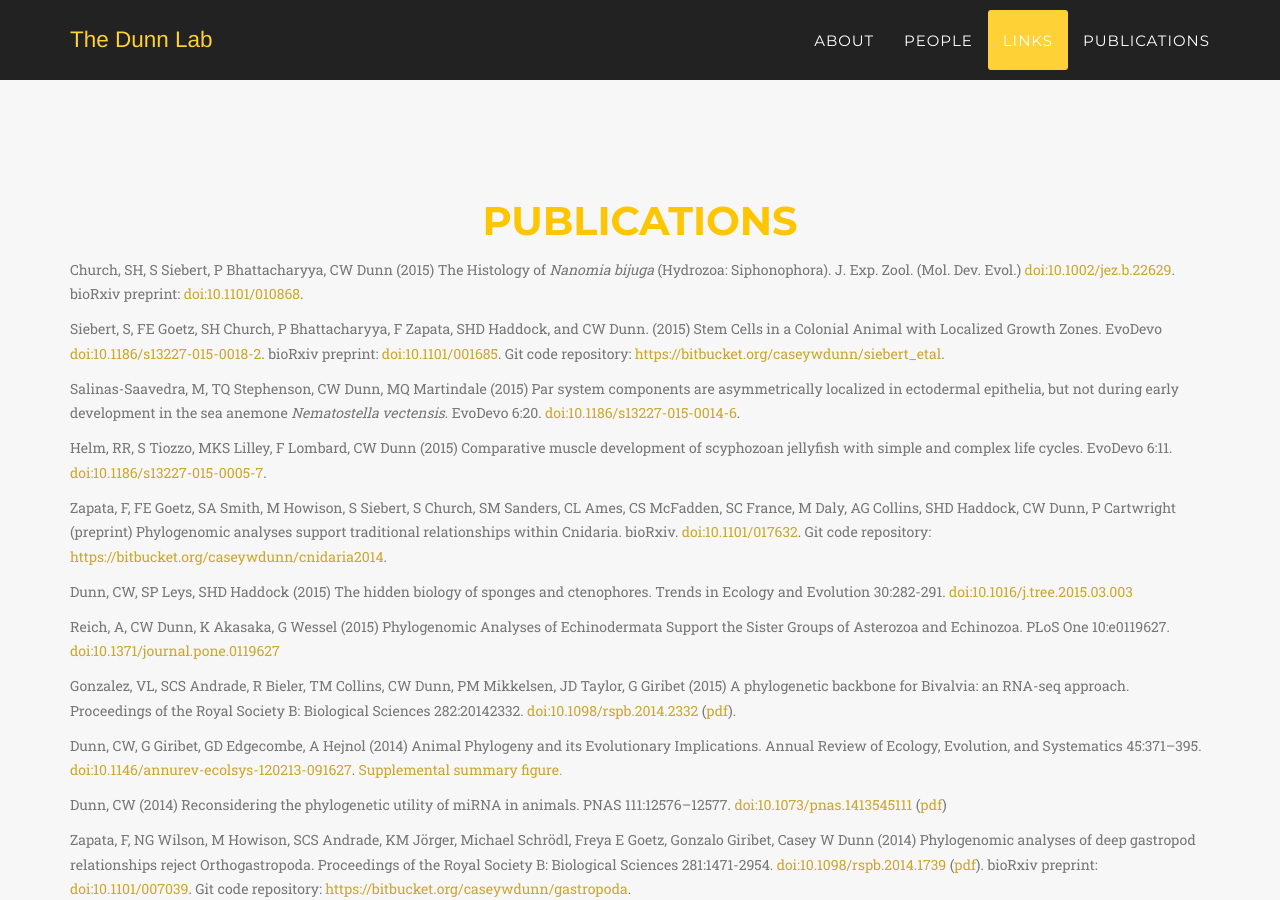
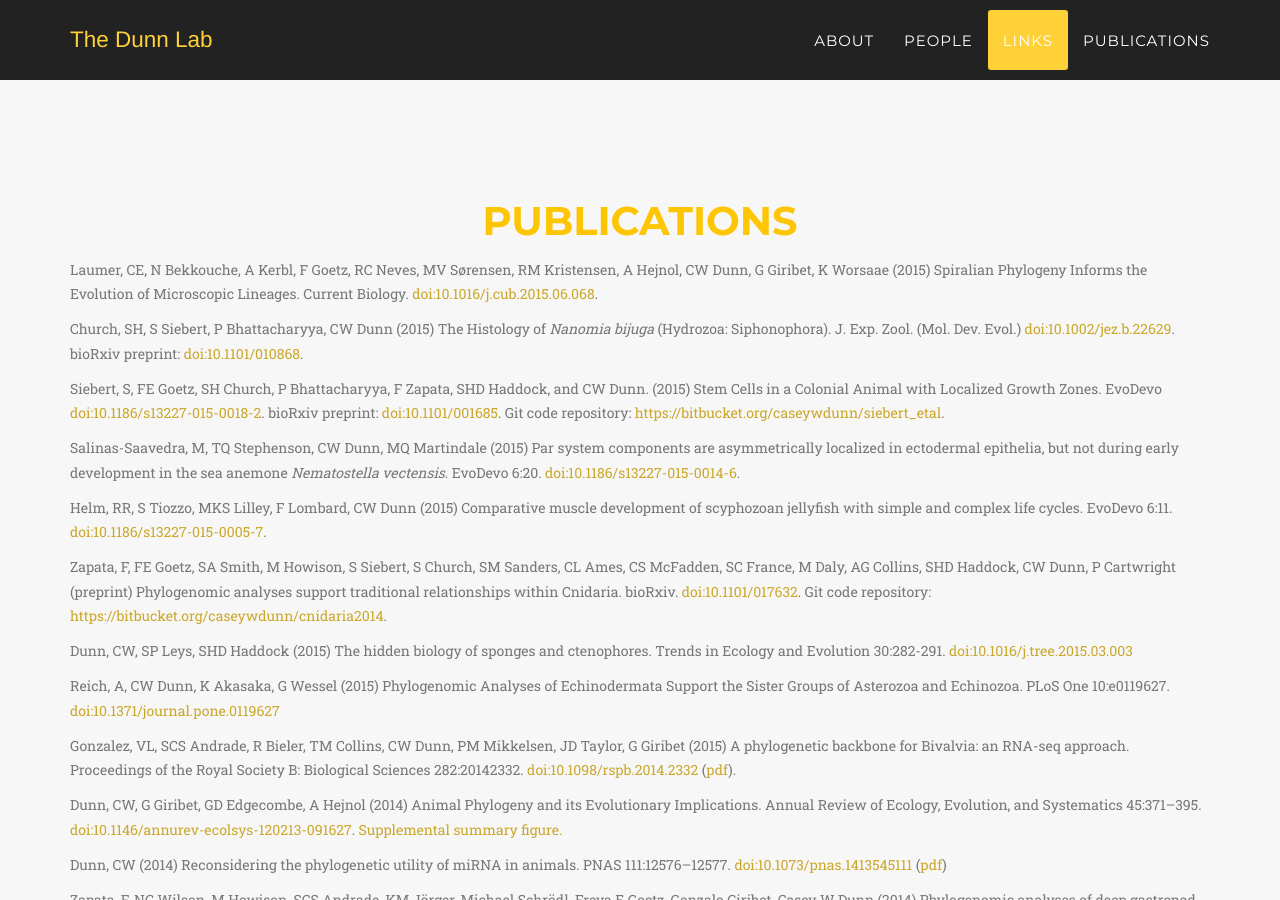
Before and after one commit to caseywdunn/caseywdunn.github.io, a Jekyll site: the page built from index.html, in a window 1280 px wide and 900 px high, scrolled down 7035 px. Built offline with Jekyll 4.4.1, drawn with Linux system fonts in a browser that asks for light colours; some web fonts are replaced.

Commit message:
added pub

```diff
--- a/_includes/publications.html
+++ b/_includes/publications.html
@@ -6,6 +6,10 @@
                     <h2 class="section-heading">Publications</h2>
                 </div>
             </div>
+
+<div class="box"><div class="box-title"></div><div class="box-body">
+	<p class="text-muted"> Laumer, CE, N Bekkouche, A Kerbl, F Goetz, RC Neves, MV Sørensen, RM Kristensen, A Hejnol, CW Dunn, G Giribet, K Worsaae (2015) Spiralian Phylogeny Informs the Evolution of Microscopic Lineages. Current Biology.  <a href="http://dx.doi.org/10.1016/j.cub.2015.06.068">doi:10.1016/j.cub.2015.06.068</a>. </p>
+</div><div class="box-footer"> </div></div>
 
 <div class="box"><div class="box-title"></div><div class="box-body">
 	<p class="text-muted"> Church, SH, S Siebert, P Bhattacharyya, CW Dunn (2015) The Histology of <i>Nanomia bijuga</i> (Hydrozoa: Siphonophora). J. Exp. Zool. (Mol. Dev. Evol.) <a href="http://dx.doi.org/10.1002/jez.b.22629">doi:10.1002/jez.b.22629</a>. bioRxiv preprint: <a href="http://dx.doi.org/10.1101/010868">doi:10.1101/010868</a>. </p>
```
